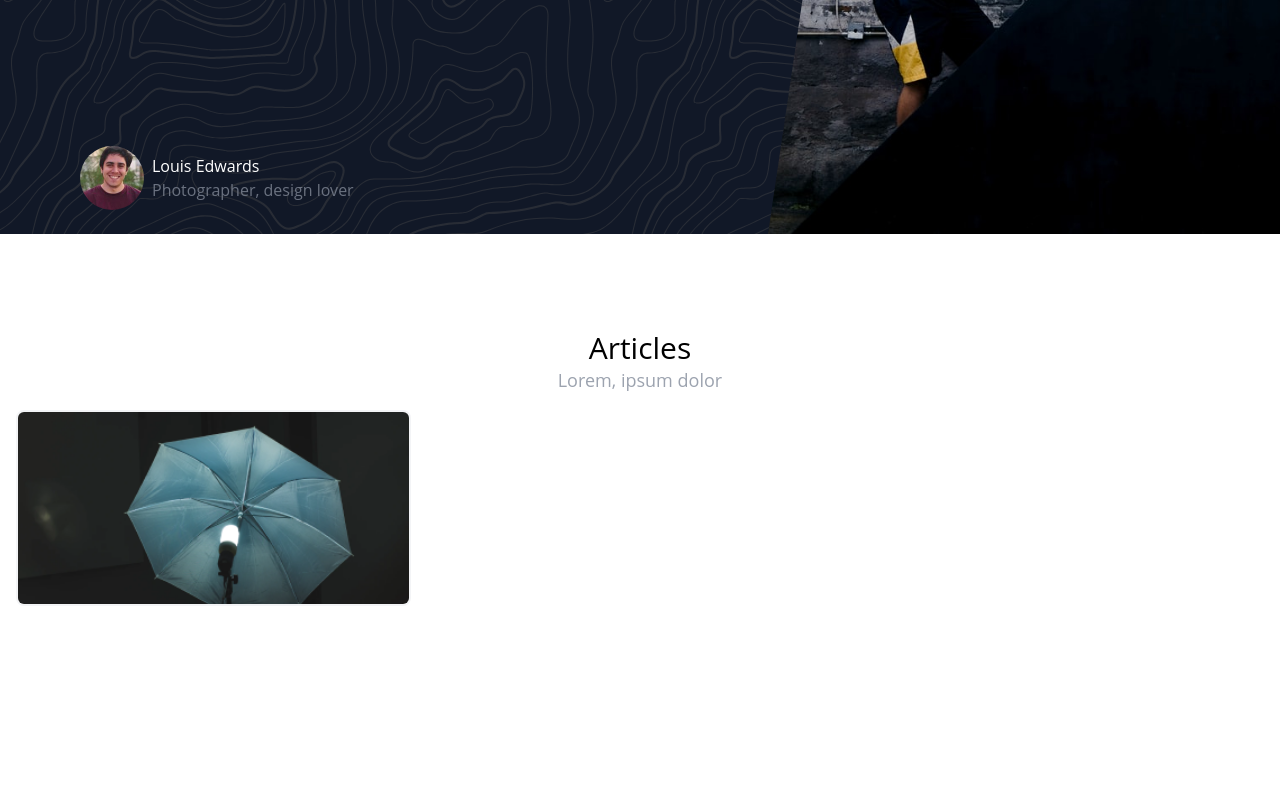
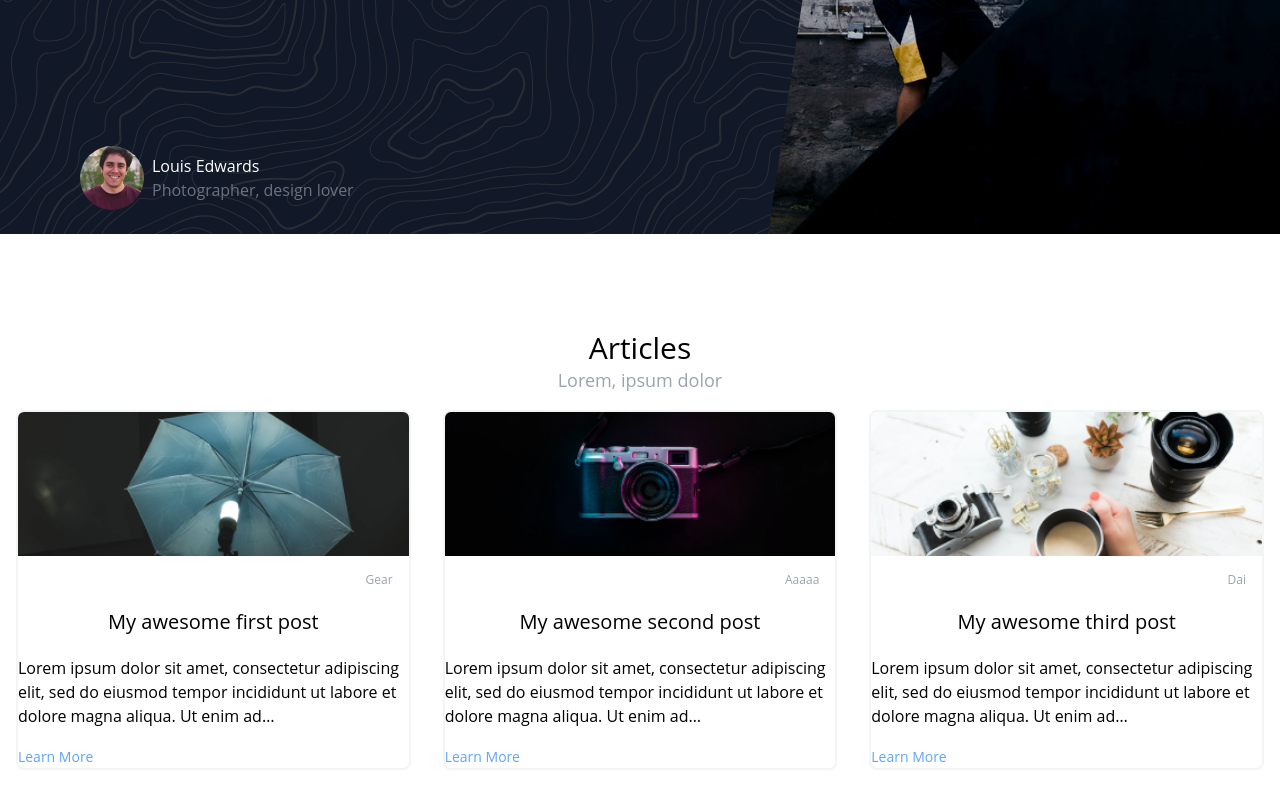
Before and after one commit to rucpata/gatsby-training-photo-blog, a Gatsby site: page / in a window 1280 px wide. Shown: the part 566-1366 px from the top of the page. Before the commit the page ends 1284 px from the top, so only its background shows below. Built offline with nearby package versions, Linux system fonts and the light colour scheme; Gatsby itself is replaced by a stand-in of ours.

Commit message:
created card

```diff
--- /dev/null
+++ b/content/posts/second-post.md
@@ -0,0 +1,9 @@
+---
+title: "My awesome second post"
+slug: "second-post"
+date: "02-12-2019"
+category: "Aaaaa"
+image: "../images/camera.png"
+---
+
+Lorem ipsum dolor sit amet, consectetur adipiscing elit, sed do eiusmod tempor incididunt ut labore et dolore magna aliqua. Ut enim ad minim veniam, quis nostrud exercitation ullamco laboris nisi ut aliquip ex ea commodo consequat.
--- /dev/null
+++ b/content/posts/third-post.md
@@ -0,0 +1,9 @@
+---
+title: "My awesome third post"
+slug: "third-post"
+date: "10-05-2021"
+category: "Dai"
+image: "../images/daily.png"
+---
+
+Lorem ipsum dolor sit amet, consectetur adipiscing elit, sed do eiusmod tempor incididunt ut labore et dolore magna aliqua. Ut enim ad minim veniam, quis nostrud exercitation ullamco laboris nisi ut aliquip ex ea commodo consequat.
--- a/src/components/Card/Card.js
+++ b/src/components/Card/Card.js
@@ -1,14 +1,24 @@
 import React from 'react'
 import Img from 'gatsby-image';
+import { Link } from 'gatsby';
 
-export default function Card({image}) {
+export default function Card({image, category, title, slug, excerpt}) {
     return (
-        <article className='p-4 w-1/3'>
+        <article className='p-4 w-1/3 justify-center'>
             <div className='h-full border-2 border-gray-100 rounded-lg overflow-hidden'>
                 <Img
-                    className='h-48 w-full object-cover object-center'
-                    fluid={image.childImageSharp.fluid}/>
+                    className='h-36 w-full object-cover object-center'
+                    fluid={image.childImageSharp.fluid}
+                />
+                <div className='py-4'>
+                    <p className='text-right text-xs text-gray-400 px-4'>{category}</p>
+                    <h2 className='text-xl text-center py-5'>{title}</h2>
+                    <p className='text-base text-justifytext-gray-600'>{excerpt}</p>
+                </div>
+                <Link className='py-3 text-sm text-blue-400  hover:text-blue-900' to={slug}>Learn More</Link>
+
             </div>
+
 
         </article>
     )
--- a/src/pages/index.js
+++ b/src/pages/index.js
@@ -1,9 +1,9 @@
-import React from "react";
+import * as React from "react";
 import Hero from "../components/Hero/Hero";
 import Articles from "../components/Articles/Articles";
 
 
-const Home = ({data}) => {
+const Home = () => {
     return(
         <>
             <Hero/>
--- a/src/templates/postTemplate.js
+++ b/src/templates/postTemplate.js
@@ -2,7 +2,6 @@ import React from 'react';
 import { graphql } from 'gatsby';
 import Img from 'gatsby-image';
 import * as styles from './postTemplate.module.scss';
-
 
 export const query = graphql`
 query ($slug: String!) {
```
